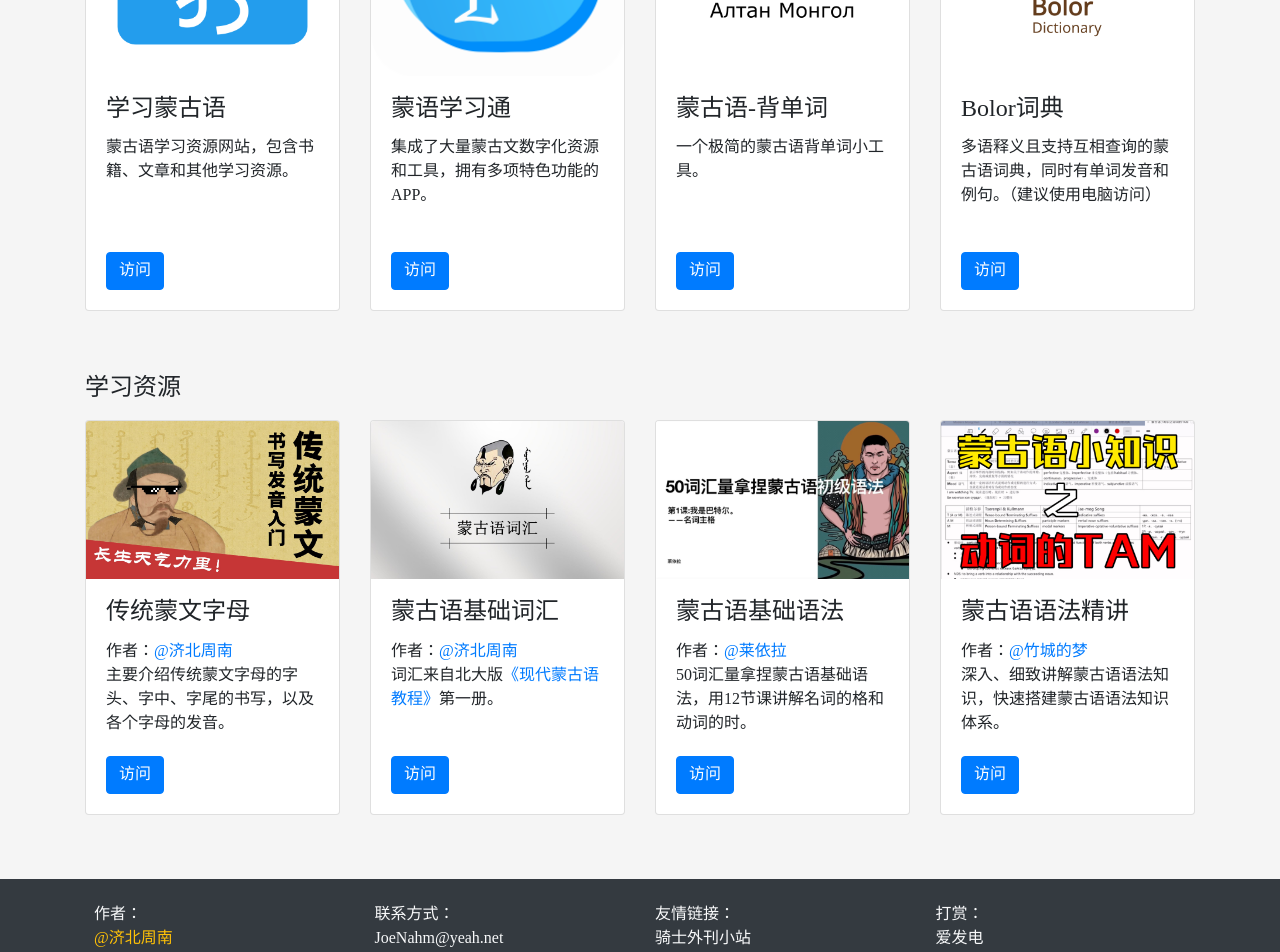
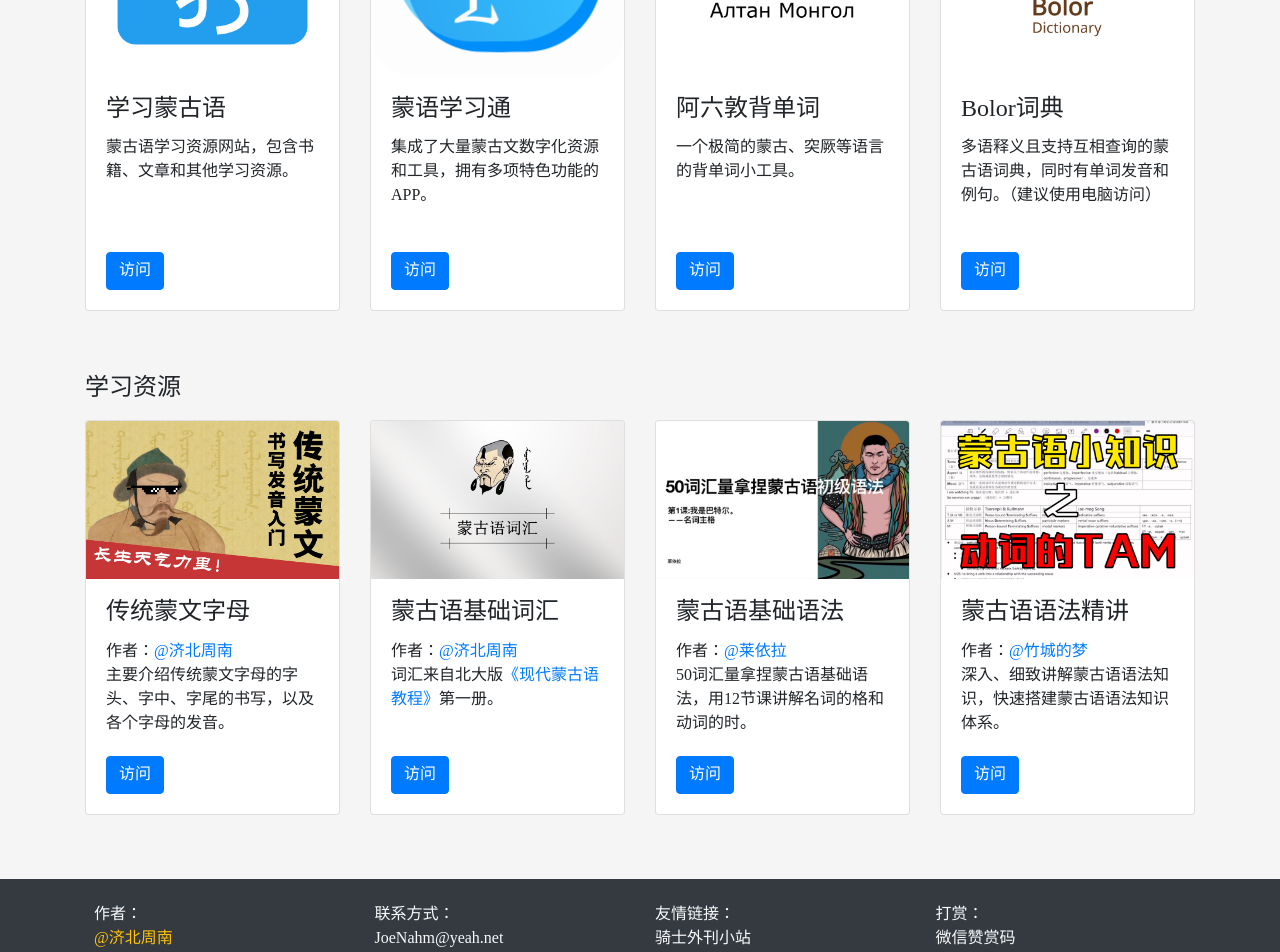
Before and after one commit to alt-mgl/alt-mgl, a Vue app: page / in a window 1280 px wide. Shown: the part 900-1852 px from the top of the page. Built offline with nearby package versions, Linux system fonts and the light colour scheme.

Commit message:
修改打赏方式和部分信息

```diff
--- a/public/index.html
+++ b/public/index.html
@@ -6,9 +6,9 @@
     <meta name="viewport" content="width=device-width,initial-scale=1.0">
     <link rel="icon" href="<%= BASE_URL %>favicon.svg">
     <title><%= htmlWebpackPlugin.options.title %></title>
-    <meta name="Keywords" content="阿六敦,蒙古语,阿六敦蒙古语资源站,Алтан Монгол,ᠠᠯᠲᠠᠨ ᠮᠣᠩᠭᠣᠯ ᠬᠡᠷᠡᠭᠰᠡᠯ ᠰᠠᠶᠢᠲᠤ,Алтан Монгол Хэрэгсэл Сайт,济北周南,北朝云山">
+    <meta name="Keywords" content="阿六敦,蒙古语,突厥语,阿六敦蒙古语资源站,Алтан Монгол,ᠠᠯᠲᠠᠨ ᠮᠣᠩᠭᠣᠯ ᠬᠡᠷᠡᠭᠰᠡᠯ ᠰᠠᠶᠢᠲᠤ,Алтан Монгол Хэрэгсэл Сайт,济北周南,北朝云山,Altun Mongolian Tools Site">
     <meta name="Description" content="一个蒙古语工具和学习资源汇总的网站">
-    <meta name="Author" Content="济北周南,joenahm@yeah.net">
+    <meta name="Author" Content="济北周南,joenahm@yeah.net,Joe Nahm">
     <script>
       var _hmt = _hmt || [];
       (function() {
--- a/src/App.vue
+++ b/src/App.vue
@@ -38,7 +38,7 @@
 
           <b-col cols="6" xl="3" class="mb-4">
             打赏：<br>
-            <b-link class="text-light" href="https://afdian.net/a/joenahm">爱发电</b-link>
+            <b-link class="text-light" v-b-modal.dsm-modal>微信赞赏码</b-link>
           </b-col>
         </b-row>
         <b-row class="bottom-slogan">
@@ -46,13 +46,20 @@
         </b-row>
       </b-container>
     </div>
+
+    <b-modal id="dsm-modal" title="微信赞赏码" hide-footer>
+      <div>
+        <img :src="dsm" alt="微信赞赏码" width="100%">
+      </div>
+    </b-modal>
   </div>
 </template>
 
 <script>
-import VueRouter from 'vue-router';
+import VueRouter from 'vue-router'
 import Index from '@/pages/Index.vue'
 import HDM2Pic from '@/pages/HDM2Pic.vue'
+import dsmPic from '@/assets/dsm.jpg'
 
 
 const routes = [
@@ -66,6 +73,12 @@
   router: new VueRouter({
     routes,
   }),
+
+  data() {
+    return {
+      dsm: dsmPic,
+    }
+  },
 
   methods: {
     linkTo(id) {
--- a/src/pages/Index.vue
+++ b/src/pages/Index.vue
@@ -100,14 +100,14 @@
 
       <b-col cols="12" sm="6" md="4" lg="3">
         <b-card
-          title="蒙古语-背单词"
+          title="阿六敦背单词"
           :img-src="alt"
-          img-alt="蒙古语-背单词logo"
+          img-alt="阿六敦背单词logo"
           img-top
           class="mb-3"
         >
           <b-card-text>
-            一个极简的蒙古语背单词小工具。
+            一个极简的蒙古、突厥等语言的背单词小工具。
           </b-card-text>
           <b-button
             href="https://joenahm.gitee.io/mgl-memo/"
--- a/vue.config.js
+++ b/vue.config.js
@@ -3,7 +3,7 @@
   transpileDependencies: true,
   chainWebpack: (config) => {
     config.plugin('html').tap((args) => {
-        args[0].title = '阿六敦蒙古语工具站 · Алтан Монгол Хэрэгсэл Сайт · ᠠᠯᠲᠠᠨ ᠮᠣᠩᠭᠣᠯ ᠬᠡᠷᠡᠭᠰᠡᠯ ᠰᠠᠶᠢᠲᠤ';
+        args[0].title = '阿六敦蒙古语工具站 · Алтан Монгол Хэрэгсэл Сайт · ᠠᠯᠲᠠᠨ ᠮᠣᠩᠭᠣᠯ ᠬᠡᠷᠡᠭᠰᠡᠯ ᠰᠠᠶᠢᠲᠤ · Altun Mongolian Tools Site';
         return args;
     });
   },
```
Also changed, not shown: src/assets/dsm.jpg (added).
